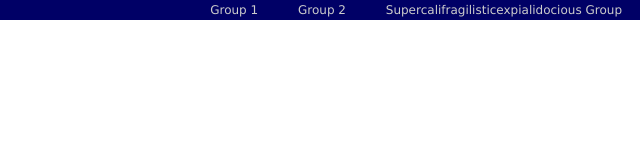
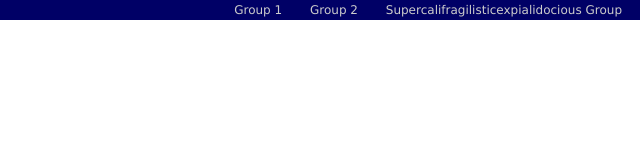
Before and after one commit to ginpei/ui-gpHeader, a website: page index.html in a window 1280 px wide. Shown: the full height of the page, 640-1280 px from the left. Drawn offline with Linux system fonts and the light colour scheme.

Commit message:
move group titles near to each

```diff
--- a/src/ui-gpHeader.sass
+++ b/src/ui-gpHeader.sass
@@ -35,7 +35,6 @@
 
 	&-group
 		display: inline-block
-		margin-left: 1em
 		margin-right: 1em
 		position: relative
 		vertical-align: top
```
Also changed, not shown: css.css.
